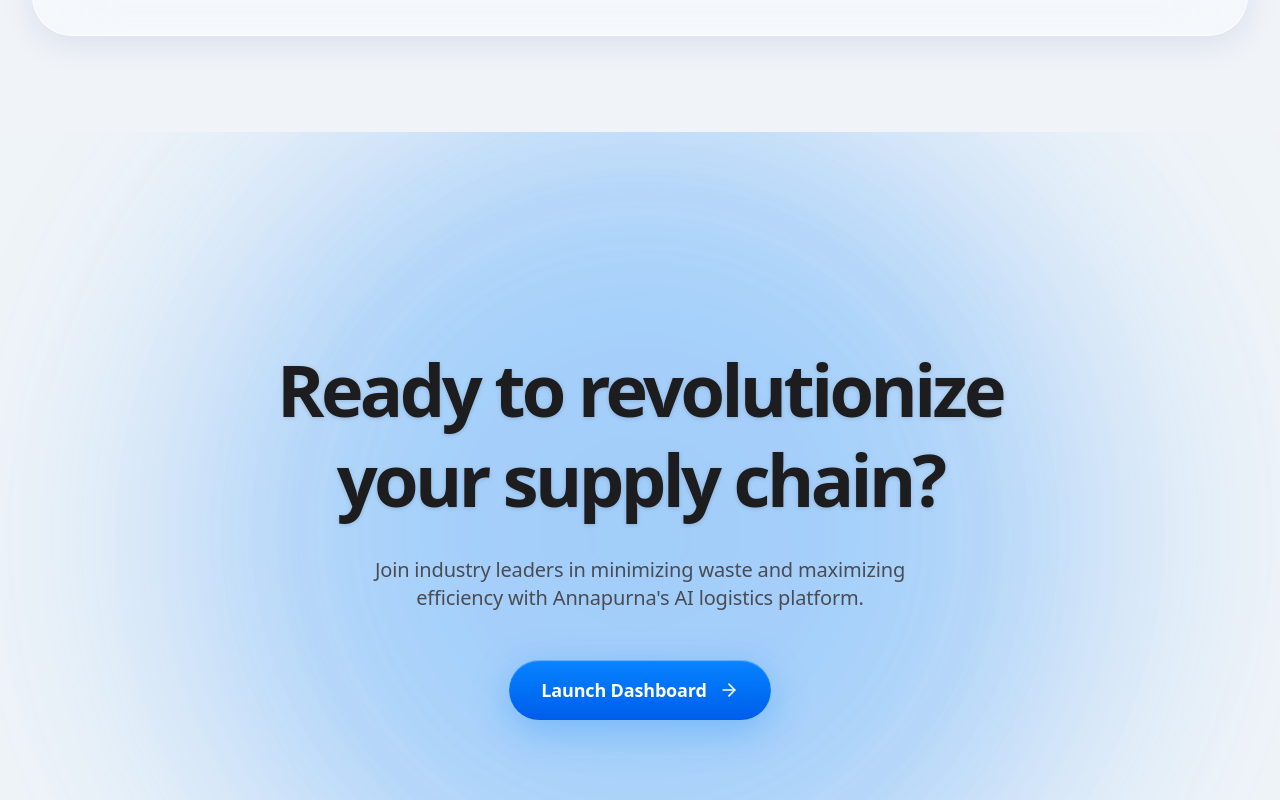
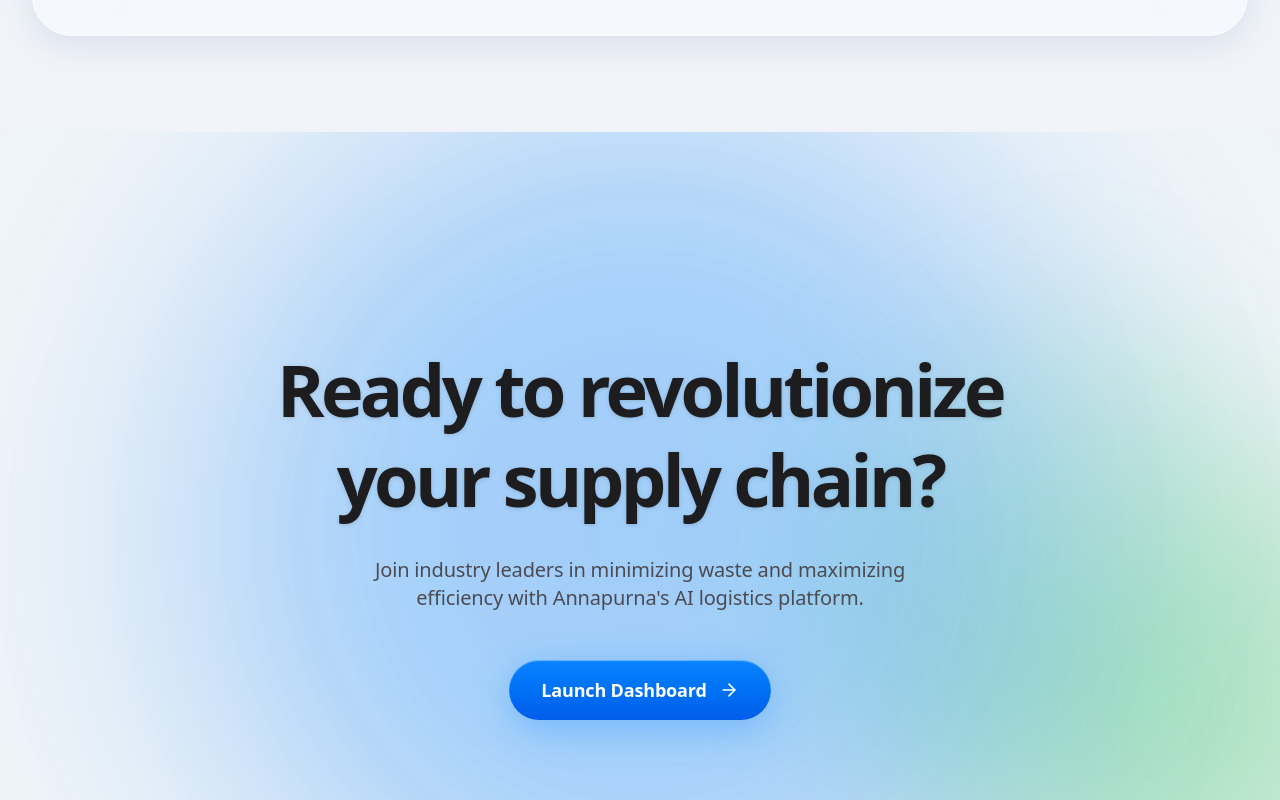
Before and after one commit to sumitsaraswat362/Annapurna, a Next.js app: page /features in a window 1280 px wide. Shown: the part 1860-2660 px from the top of the page. Built offline with nearby package versions, Linux system fonts and the light colour scheme; no server answers; the database is empty.

Commit message:
Fix Hero light mode color and remove bg-[var(--bg-primary)] from subpages causing a line

```diff
--- a/src/components/landing/FooterCTA.tsx
+++ b/src/components/landing/FooterCTA.tsx
@@ -4,7 +4,7 @@ import Link from "next/link";
 
 export function FooterCTA() {
   return (
-    <footer className="relative w-full h-screen min-h-[600px] flex items-center justify-center overflow-hidden bg-[var(--bg-primary)]">
+    <footer className="relative w-full h-screen min-h-[600px] flex items-center justify-center overflow-hidden">
       {/* Cinematic Blue Mesh Gradient Background */}
       <div className="absolute inset-0 z-0 flex items-center justify-center">
         <motion.div
--- a/src/components/landing/Hero.tsx
+++ b/src/components/landing/Hero.tsx
@@ -40,7 +40,7 @@ export function Hero() {
           animate={{ y: 0, opacity: 1 }}
           transition={{ duration: 1, ease: [0.16, 1, 0.3, 1] }}
         >
-          <h1 className="text-5xl md:text-8xl font-semibold tracking-tighter mb-4 md:mb-6 bg-gradient-to-br from-[#1c1c1e] via-[#3a3a3c] to-[#8E8E93] dark:from-white dark:via-white/90 dark:to-white/40 bg-clip-text text-transparent pb-2 leading-tight">
+          <h1 className="text-5xl md:text-8xl font-semibold tracking-tighter mb-4 md:mb-6 text-[var(--text-primary)] drop-shadow-sm pb-2 leading-tight">
             Logistics <br /> Perfected by AI.
           </h1>
           <p className="text-xl text-[var(--text-secondary)] font-medium max-w-2xl mx-auto">
--- a/src/components/landing/TrackingPage.tsx
+++ b/src/components/landing/TrackingPage.tsx
@@ -15,7 +15,7 @@ export function TrackingPage() {
 
   return (
     <div
-      className="relative w-full h-[150vh] bg-[var(--bg-primary)] overflow-hidden"
+      className="relative w-full h-[150vh] overflow-hidden"
       ref={containerRef}
     >
       {/* Hero Text */}
```
